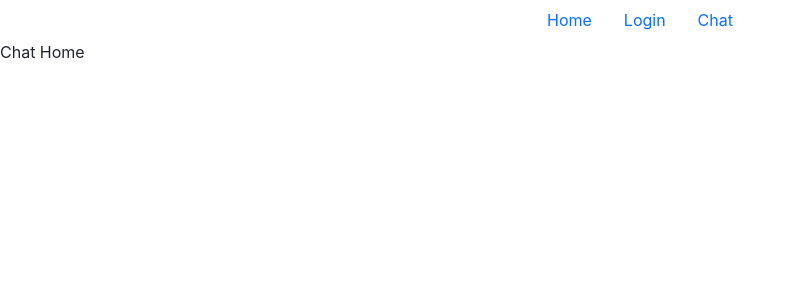
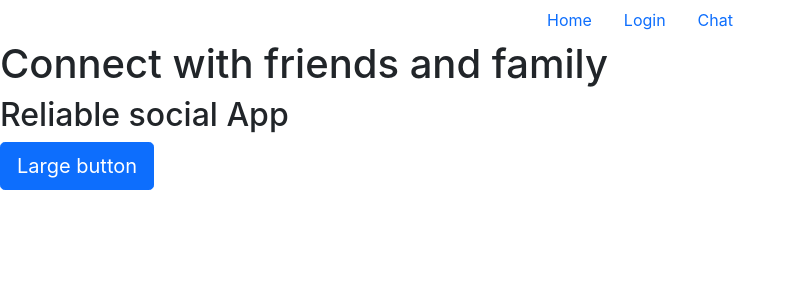
Before and after one commit to Abigail709/Project3-Sociaty, a React (Create React App) app in the folder client/sociaty/: page / in a window 1280 px wide. Shown: the top 300 px of the page, without its empty margins (0-796 px from the left). Built offline with nearby package versions, Linux system fonts and the light colour scheme; the HTML template or start-up script is replaced by a standard one.

Commit message:
homepage

```diff
--- a/client/sociaty/src/pages/homepage.js
+++ b/client/sociaty/src/pages/homepage.js
@@ -1,7 +1,32 @@
+import React from "react";
+import Button from 'react-bootstrap/Button';
+import {LinkContainer} from 'react-router-bootstrap';
+
 function Home() {
-    return (
-      <div>Chat Home</div>
-    );
-  }
+  return (
+    <>
+      <div className="mb-2">
+        <div>
+          <h1>Connect with friends and family</h1>
+          <h2>Reliable social App</h2>
+        </div>
+        <LinkContainer to="/chat">
+        <Button variant="primary" size="lg">
+          Large button
+        </Button>
+        </LinkContainer>
+
+
+
+      </div>
+
+    </>
+  );
+
+
+
+
+
+}
 
   export default Home;
```
